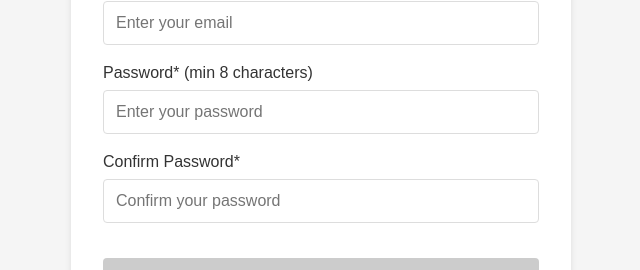
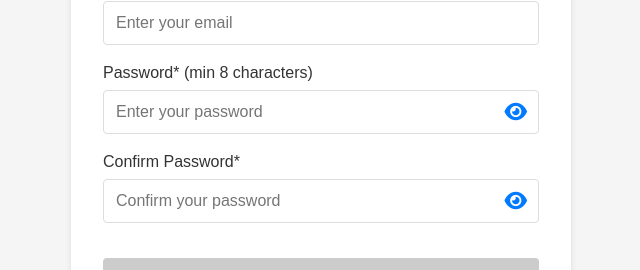
Before and after one commit to Kuanysh-kst/Website-frontend, a Vue app: page /register in a window 1280 px wide. Shown: the part 334-604 px from the top of the page, without its empty margins (319-959 px from the left). Built offline with nearby package versions, Linux system fonts and the light colour scheme; no server answers.

Commit message:
added eye icons to register form
Signed-off-by: Kyanysh <kuanysh4646@gmail.com>

```diff
--- a/src/views/RegisterView.vue
+++ b/src/views/RegisterView.vue
@@ -51,8 +51,9 @@
         <!-- Password -->
         <div class="form-group">
           <label for="password">Password* (min 8 characters)</label>
+          <div class="password-wrapper">
             <input
-            type="password"
+              :type="showPassword ? 'text' : 'password'"
               id="password"
               v-model="form.password"
               placeholder="Enter your password"
@@ -60,14 +61,19 @@
               required
               maxlength="50"
             />
+            <span class="toggle-password" @click="togglePasswordVisibility('password')">
+              <i :class="showPassword ? 'fas fa-eye-slash' : 'fas fa-eye'"></i>
+            </span>
+          </div>
           <div v-if="errors.password" class="error-message">{{ errors.password }}</div>
         </div>
 
         <!-- Confirm Password -->
         <div class="form-group">
           <label for="confirmPassword">Confirm Password*</label>
+          <div class="password-wrapper">
             <input
-            type="password"
+              :type="showConfirmPassword ? 'text' : 'password'"
               id="confirmPassword"
               v-model="form.confirmPassword"
               placeholder="Confirm your password"
@@ -75,6 +81,13 @@
               required
               maxlength="50"
             />
+            <span
+              class="toggle-password"
+              @click="togglePasswordVisibility('confirmPassword')"
+            >
+              <i :class="showConfirmPassword ? 'fas fa-eye-slash' : 'fas fa-eye'"></i>
+            </span>
+          </div>
           <div v-if="errors.confirmPassword" class="error-message">
             {{ errors.confirmPassword }}
           </div>
@@ -128,6 +141,17 @@ export default {
       confirmPassword: "",
     });
 
+    const showPassword = ref(false); // Состояние для отображения/скрытия пароля
+    const showConfirmPassword = ref(false); // Состояние для отображения/скрытия подтверждения пароля
+
+    const togglePasswordVisibility = (field) => {
+      if (field === "password") {
+        showPassword.value = !showPassword.value;
+      } else if (field === "confirmPassword") {
+        showConfirmPassword.value = !showConfirmPassword.value;
+      }
+    };
+
     const formValid = computed(() => {
       return (
         form.value.firstName &&
@@ -177,7 +201,7 @@ export default {
       if (form.value.password !== form.value.confirmPassword) {
         errors.value.confirmPassword = "Passwords do not match";
       } else if (form.value.confirmPassword.length >= 50) {
-        errors.value.confirmPassword = "The limit is 50 charactersd";
+        errors.value.confirmPassword = "The limit is 50 characters";
       } else {
         errors.value.confirmPassword = "";
       }
@@ -229,6 +253,9 @@ export default {
       validatePassword,
       validatePasswordMatch,
       handleRegister,
+      showPassword,
+      showConfirmPassword,
+      togglePasswordVisibility,
     };
   },
 };
@@ -337,4 +364,27 @@ button:disabled {
 .login-link a:hover {
   text-decoration: underline;
 }
+
+.password-wrapper {
+  position: relative;
+}
+
+.password-wrapper input {
+  width: 100%;
+  padding-right: 2.5rem; /* Оставляем место для иконки */
+}
+
+.toggle-password {
+  position: absolute;
+  top: 50%;
+  right: 0.75rem;
+  transform: translateY(-50%);
+  cursor: pointer;
+  color: #007bff;
+  font-size: 1.25rem;
+}
+
+.toggle-password:hover {
+  color: #0056b3;
+}
 </style>
```
Lines whose indentation alone changed are shown as unchanged.
